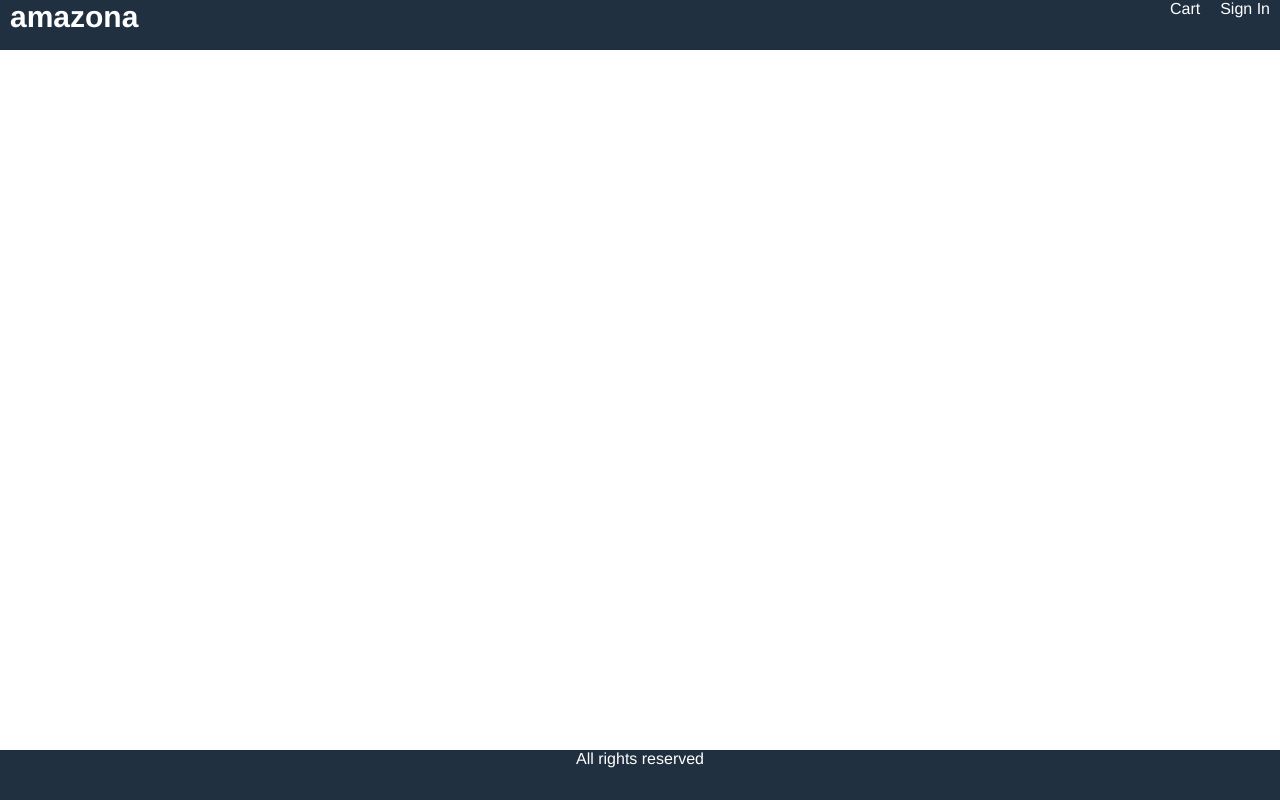
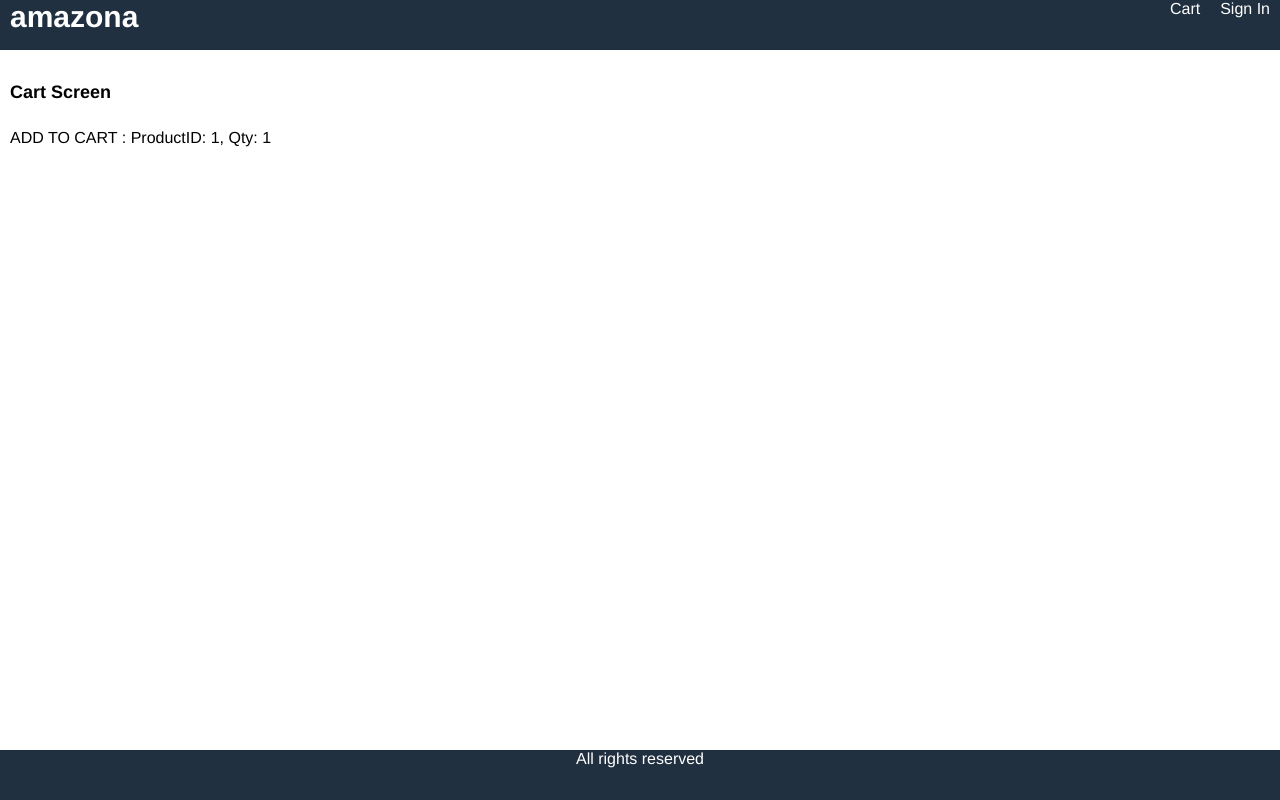
Before and after one commit to AmirGabayy/amazona-app, a React (Create React App) app in the folder amazona/frontend/: page /cart/product/1/qty/1 in a window 1280 px wide. Built offline with nearby package versions, Linux system fonts and the light colour scheme.

Commit message:
add to cart screen

```diff
--- a/amazona/frontend/src/App.js
+++ b/amazona/frontend/src/App.js
@@ -1,5 +1,6 @@
 import React from 'react'
 import { BrowserRouter, Route, Routes } from 'react-router-dom';
+import CartScreen from './screens/CartScreen';
 import HomeScreen from './screens/HomeScreen';
 import ProductScreen from './screens/ProductScreen';
 
@@ -19,6 +20,8 @@
 
         <main>
           <Routes>
+            <Route path="/cart" element={<CartScreen />}></Route>
+            <Route path="/cart/product/:id/qty/:qty" element={<CartScreen />}></Route>
             <Route path="/product/:id" element={<ProductScreen />}></Route>
             <Route exact path="/" element={<HomeScreen />}></Route>
           </Routes>
--- a/amazona/frontend/src/index.css
+++ b/amazona/frontend/src/index.css
@@ -75,6 +75,9 @@
   margin-top: 1rem;
 }
 
+input,
+select,
+textarea,
 button {
   padding: 1rem;
   border-radius: 0.5rem;
@@ -83,10 +86,16 @@
   font-family: Helvetica, Arial, sans-serif;
   -webkit-font-smoothing: antialiased;
   -moz-osx-font-smoothing: grayscale;
+}
+
+button {
   background-color: #f8f8f8;
   cursor: pointer;
 }
 
+input:hover,
+select:hover,
+textarea:hover,
 button:hover {
   border: 0.1rem #404040 solid
 }
--- /dev/null
+++ b/amazona/frontend/src/screens/CartScreen.js
@@ -0,0 +1,15 @@
+import React from 'react'
+import { useParams } from 'react-router-dom'
+
+export default function CartScreen() {
+
+    const params = useParams()
+    const productId = params.id;
+    const qty = params.qty ? Number(params.qty) : 1;
+    return (
+        <div>
+            <h1>Cart Screen</h1>
+            <p>ADD TO CART : ProductID: {productId}, Qty: {qty}</p>
+        </div>
+    )
+}
--- a/amazona/frontend/src/screens/ProductScreen.js
+++ b/amazona/frontend/src/screens/ProductScreen.js
@@ -1,6 +1,6 @@
-import React, { useEffect } from 'react'
+import React, { useEffect, useState } from 'react'
 import { useDispatch, useSelector } from 'react-redux'
-import { Link, useParams } from 'react-router-dom'
+import { Link, useNavigate, useParams } from 'react-router-dom'
 import { detailsProduct } from '../actions/productActions'
 import LoadingBox from '../components/LoadingBox'
 import MessageBox from '../components/MessageBox'
@@ -9,14 +9,19 @@
 export default function ProductScreen(props) {
   const params = useParams();
   const dispatch = useDispatch();
+  const navigate = useNavigate();
   const productId = params.id;
-
+  const [qty, setQty] = useState(1);
   const productDetails = useSelector((state) => state.productDetails);
   const { loading, error, product } = productDetails;
 
   useEffect(() => {
     dispatch(detailsProduct(productId));
   }, [dispatch, productId]);
+
+  const addToCartHandler = () => {
+    navigate(`/cart/product/${productId}/qty/${qty}`);
+  };
 
   return (
     <div>
@@ -66,9 +71,30 @@
                           </div>
                         </div>
                       </li>
-                      <li>
-                        <button className="primary block">Add to Cart</button>
-                      </li>
+                      {
+                        product.countInStock > 0 && (
+                          <>
+                            <li>
+                              <div className="row">
+                                <div>Qty</div>
+                                <div>
+                                  <select value={qty} onChange={e => setQty(e.target.value)}>
+                                    {
+                                      [...Array(product.countInStock).keys()].map(x => (
+                                        <option key={x + 1} value={x + 1}>{x + 1}</option>
+                                      ))
+                                    }
+                                  </select>
+                                </div>
+                              </div>
+                            </li>
+                            <li>
+                              <button onClick={addToCartHandler} className="primary block">Add to Cart</button>
+                            </li>
+                          </>
+                        )
+                      }
+
                     </ul>
                   </div>
                 </div>
```
